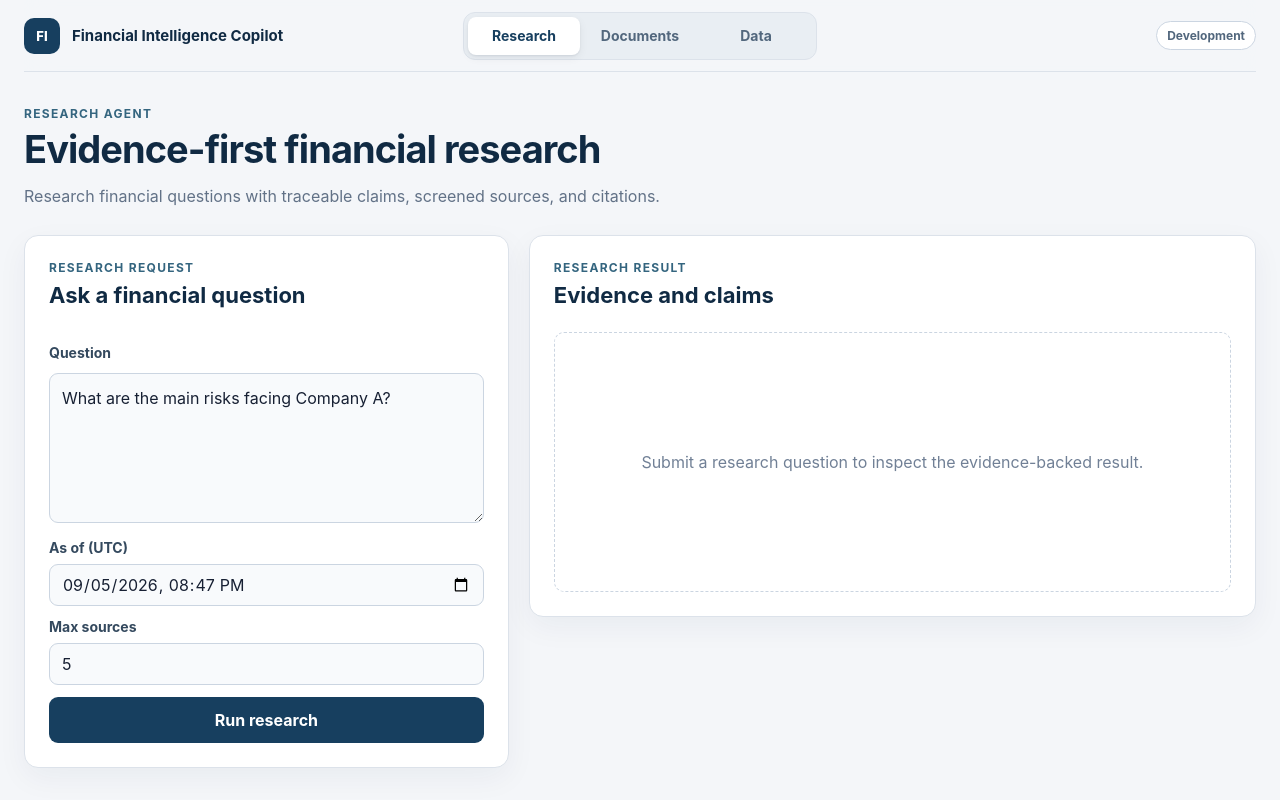
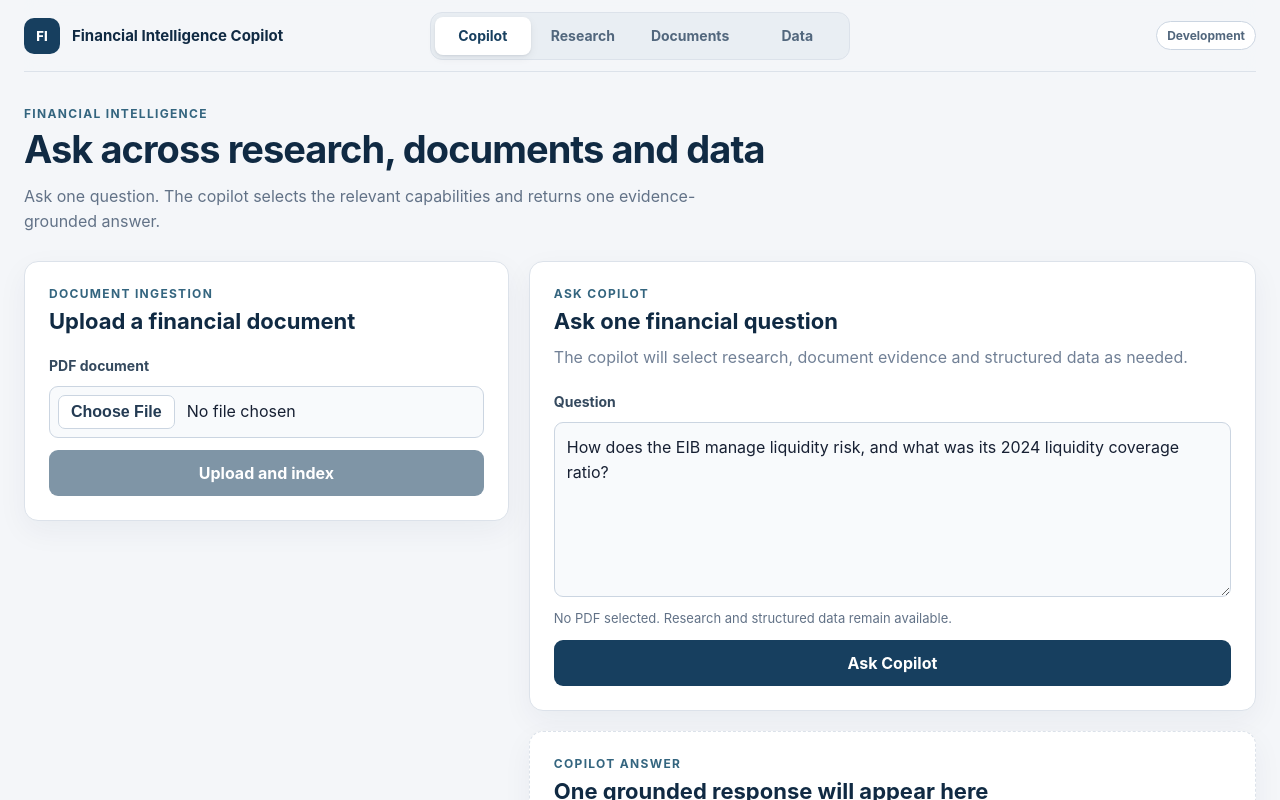
Before and after one commit to kudouhei/financial-intelligence-copilot, a React (Vite) app in the folder frontend/: page / in a window 1280 px wide. Shown: the top 800 px of the page. Built offline with nearby package versions, Linux system fonts and the light colour scheme.

Commit message:
feat: copilot done

```diff
--- a/frontend/src/App.tsx
+++ b/frontend/src/App.tsx
@@ -1,10 +1,17 @@
 import { useState } from 'react'
 
+import { CopilotWorkspace } from './features/copilot/CopilotWorkspace'
+import { DataAgentWorkspace } from './features/data_agent/DataAgentWorkspace'
 import { DocumentRagWorkspace } from './features/document_rag/DocumentRagWorkspace'
 import { ResearchWorkspace } from './features/research/ResearchWorkspace'
-import { DataAgentWorkspace } from './features/data_agent/DataAgentWorkspace'
 
 const workspaceCopy = {
+  copilot: {
+    eyebrow: 'Financial intelligence',
+    title: 'Ask across research, documents and data',
+    description:
+      'Ask one question. The copilot selects the relevant capabilities and returns one evidence-grounded answer.',
+  },
   research: {
     eyebrow: 'Research agent',
     title: 'Evidence-first financial research',
@@ -27,9 +34,19 @@ const workspaceCopy = {
 
 type WorkspaceMode = keyof typeof workspaceCopy
 
+const workspaceTabs: Array<{
+  id: WorkspaceMode
+  label: string
+}> = [
+  { id: 'copilot', label: 'Copilot' },
+  { id: 'research', label: 'Research' },
+  { id: 'documents', label: 'Documents' },
+  { id: 'data', label: 'Data' },
+]
+
 function App() {
   const [mode, setMode] =
-    useState<WorkspaceMode>('research')
+    useState<WorkspaceMode>('copilot')
 
   const activeWorkspace = workspaceCopy[mode]
 
@@ -49,38 +66,19 @@ function App() {
           aria-label="Copilot workspace"
           role="tablist"
         >
+          {workspaceTabs.map((tab) => (
             <button
-            id="workspace-tab-research"
+              key={tab.id}
+              id={`workspace-tab-${tab.id}`}
               type="button"
               role="tab"
-            aria-selected={mode === 'research'}
+              aria-selected={mode === tab.id}
               aria-controls="workspace-panel"
-            onClick={() => setMode('research')}
+              onClick={() => setMode(tab.id)}
             >
-            Research
+              {tab.label}
             </button>
-
-          <button
-            id="workspace-tab-documents"
-            type="button"
-            role="tab"
-            aria-selected={mode === 'documents'}
-            aria-controls="workspace-panel"
-            onClick={() => setMode('documents')}
-          >
-            Documents
-          </button>
-
-          <button
-            id="workspace-tab-data"
-            type="button"
-            role="tab"
-            aria-selected={mode === 'data'}
-            aria-controls="workspace-panel"
-            onClick={() => setMode('data')}
-          >
-            Data
-          </button>
+          ))}
         </nav>
 
         <span className="status-badge">
@@ -104,6 +102,8 @@ function App() {
           role="tabpanel"
           aria-labelledby={`workspace-tab-${mode}`}
         >
+          {mode === 'copilot' && <CopilotWorkspace />}
+
           {mode === 'research' && <ResearchWorkspace />}
 
           {mode === 'documents' && (
--- /dev/null
+++ b/frontend/src/features/copilot/CopilotWorkspace.tsx
@@ -0,0 +1,29 @@
+import { DocumentUploadPanel } from '../document_rag/components/DocumentUploadPanel'
+import { CopilotAnswerPanel } from './components/CopilotAnswerPanel'
+import { CopilotQuestionPanel } from './components/CopilotQuestionPanel'
+import { useCopilot } from './hooks/useCopilot'
+
+import './copilot.css'
+
+export function CopilotWorkspace() {
+  const { state, upload, ask } = useCopilot()
+
+  return (
+    <div className="workspace-grid">
+      <DocumentUploadPanel
+        state={state.upload}
+        onUpload={upload}
+      />
+
+      <div className="workspace-column">
+        <CopilotQuestionPanel
+          hasDocument={state.upload.status === 'success'}
+          isSubmitting={state.answer.status === 'loading'}
+          onSubmit={ask}
+        />
+
+        <CopilotAnswerPanel state={state.answer} />
+      </div>
+    </div>
+  )
+}
--- /dev/null
+++ b/frontend/src/features/copilot/components/CopilotAnswerPanel.tsx
@@ -0,0 +1,123 @@
+import type { CopilotState } from '../hooks/useCopilot'
+import { CopilotSourceCard } from './CopilotSourceCard'
+
+type CopilotAnswerPanelProps = {
+  state: CopilotState['answer']
+}
+
+const coverageLabel = {
+  complete: 'Complete answer',
+  partial: 'Partial answer',
+  insufficient: 'Insufficient evidence',
+} as const
+
+export function CopilotAnswerPanel({
+  state,
+}: CopilotAnswerPanelProps) {
+  if (state.status === 'idle') {
+    return (
+      <section className="panel panel--placeholder">
+        <p className="eyebrow">Copilot answer</p>
+        <h2>One grounded response will appear here</h2>
+        <p>
+          The planner will run only the capabilities needed
+          for your question.
+        </p>
+      </section>
+    )
+  }
+
+  return (
+    <section
+      className="panel copilot-answer-panel"
+      aria-live="polite"
+    >
+      <div className="panel-heading">
+        <p className="eyebrow">Copilot answer</p>
+        <h2>Evidence-grounded response</h2>
+      </div>
+
+      {state.status === 'loading' && (
+        <div className="muted-state">
+          Planning, retrieving evidence and synthesizing
+          one answer…
+        </div>
+      )}
+
+      {state.status === 'error' && (
+        <div className="error-state" role="alert">
+          {state.message}
+        </div>
+      )}
+
+      {state.status === 'success' && (
+        <div className="copilot-answer">
+          <span
+            className={
+              state.data.coverage === 'complete'
+                ? 'status-chip status-chip--success'
+                : 'status-chip status-chip--warning'
+            }
+          >
+            {coverageLabel[state.data.coverage]}
+          </span>
+
+          <p className="copilot-answer-text">
+            {state.data.answer}
+          </p>
+
+          <div>
+            <h3>Modules run</h3>
+
+            <div className="module-list">
+              {state.data.used_modules.length > 0 ? (
+                state.data.used_modules.map((module) => (
+                  <span
+                    key={module}
+                    className="module-chip"
+                  >
+                    {module}
+                  </span>
+                ))
+              ) : (
+                <span className="copilot-context-hint">
+                  No module was executed.
+                </span>
+              )}
+            </div>
+          </div>
+
+          {state.data.sources.length > 0 && (
+            <div>
+              <h3>Supporting evidence</h3>
+
+              <div className="copilot-sources">
+                {state.data.sources.map((source) => (
+                  <CopilotSourceCard
+                    key={source.source_id}
+                    source={source}
+                  />
+                ))}
+              </div>
+            </div>
+          )}
+
+          {state.data.warnings.map((warning) => (
+            <p key={warning} className="warning">
+              {warning}
+            </p>
+          ))}
+
+          <details className="copilot-routing-details">
+            <summary>Why these modules were selected</summary>
+            <p>{state.data.routing_reason}</p>
+          </details>
+
+          <small className="trace-id">
+            Trace ID: {state.data.trace_id}
+          </small>
+        </div>
+      )}
+    </section>
+  )
+}
--- /dev/null
+++ b/frontend/src/features/copilot/components/CopilotQuestionPanel.tsx
@@ -0,0 +1,81 @@
+import { useState } from 'react'
+import type { SubmitEvent } from 'react'
+
+import { BusyText } from '../../../components/BusyText'
+
+type CopilotQuestionPanelProps = {
+  hasDocument: boolean
+  isSubmitting: boolean
+  onSubmit: (question: string) => Promise<void>
+}
+
+export function CopilotQuestionPanel({
+  hasDocument,
+  isSubmitting,
+  onSubmit,
+}: CopilotQuestionPanelProps) {
+  const [question, setQuestion] = useState(
+    'How does the EIB manage liquidity risk, and what was its 2024 liquidity coverage ratio?',
+  )
+
+  function handleSubmit(
+    event: SubmitEvent<HTMLFormElement>,
+  ) {
+    event.preventDefault()
+    void onSubmit(question)
+  }
+
+  return (
+    <section className="panel">
+      <div className="panel-heading">
+        <p className="eyebrow">Ask Copilot</p>
+        <h2>Ask one financial question</h2>
+        <p>
+          The copilot will select research, document
+          evidence and structured data as needed.
+        </p>
+      </div>
+
+      <form
+        className="stack-form"
+        onSubmit={handleSubmit}
+      >
+        <label htmlFor="copilot-question">
+          Question
+        </label>
+
+        <textarea
+          id="copilot-question"
+          className="form-control"
+          value={question}
+          rows={6}
+          minLength={3}
+          required
+          disabled={isSubmitting}
+          onChange={(event) =>
+            setQuestion(event.target.value)
+          }
+        />
+
+        <p className="copilot-context-hint">
+          {hasDocument
+            ? 'The uploaded PDF is available to the planner.'
+            : 'No PDF selected. Research and structured data remain available.'}
+        </p>
+
+        <button
+          className="primary-button"
+          type="submit"
+          aria-busy={isSubmitting}
+          disabled={isSubmitting || !question.trim()}
+        >
+          <BusyText
+            idle="Ask Copilot"
+            busy="Planning and gathering evidence"
+            isBusy={isSubmitting}
+          />
+        </button>
+      </form>
+    </section>
+  )
+}
--- /dev/null
+++ b/frontend/src/features/copilot/components/CopilotSourceCard.tsx
@@ -0,0 +1,40 @@
+import type { CopilotSource } from '../types'
+
+type CopilotSourceCardProps = {
+  source: CopilotSource
+}
+
+export function CopilotSourceCard({
+  source,
+}: CopilotSourceCardProps) {
+  return (
+    <article className="surface-card copilot-source-card">
+      <header>
+        <span className="module-chip">
+          {source.module}
+        </span>
+
+        {source.page_number !== null && (
+          <span>Page {source.page_number}</span>
+        )}
+      </header>
+
+      {source.url ? (
+        <a
+          href={source.url}
+          target="_blank"
+          rel="noreferrer"
+        >
+          {source.label}
+        </a>
+      ) : (
+        <strong>{source.label}</strong>
+      )}
+
+      <details>
+        <summary>View supporting evidence</summary>
+        <p>{source.excerpt}</p>
+      </details>
+    </article>
+  )
+}
--- /dev/null
+++ b/frontend/src/features/copilot/copilot.css
@@ -0,0 +1,85 @@
+.copilot-context-hint {
+    margin: 0;
+    color: var(--color-text-muted);
+    font-size: 13px;
+    line-height: 1.5;
+  }
+
+  .copilot-answer {
+    display: grid;
+    gap: 22px;
+  }
+
+  .copilot-answer h3 {
+    margin: 0 0 10px;
+    color: var(--color-text-strong);
+    font-size: 15px;
+  }
+
+  .copilot-answer-text {
+    margin: 0;
+    color: var(--color-text-body);
+    line-height: 1.7;
+    white-space: pre-wrap;
+  }
+
+  .module-list {
+    display: flex;
+    flex-wrap: wrap;
+    gap: 8px;
+  }
+
+  .module-chip {
+    display: inline-flex;
+    width: fit-content;
+    padding: 5px 9px;
+    border-radius: var(--radius-pill);
+    color: var(--color-accent);
+    background: #eaf2f7;
+    font-size: 12px;
+    font-weight: 750;
+    text-transform: capitalize;
+  }
+
+  .copilot-sources {
+    display: grid;
+    gap: 12px;
+  }
+
+  .copilot-source-card {
+    display: grid;
+    gap: 12px;
+  }
+
+  .copilot-source-card header {
+    display: flex;
+    align-items: center;
+    justify-content: space-between;
+    gap: 12px;
+    color: var(--color-text-muted);
+    font-size: 12px;
+  }
+
+  .copilot-source-card a {
+    width: fit-content;
+    color: var(--color-link);
+    font-weight: 700;
+  }
+
+  .copilot-source-card details p,
+  .copilot-routing-details p {
+    color: var(--color-text-secondary);
+    line-height: 1.6;
+    white-space: pre-wrap;
+  }
+
+  .copilot-routing-details summary {
+    color: var(--color-link);
+    font-weight: 700;
+    cursor: pointer;
+  }
+
+  .trace-id {
+    color: var(--color-text-soft);
+    overflow-wrap: anywhere;
+  }
--- a/frontend/src/index.css
+++ b/frontend/src/index.css
@@ -111,7 +111,7 @@ textarea {
 }
 
 .workspace-switcher button {
-  min-width: 112px;
+  min-width: 96px;
   min-height: 38px;
   padding: 0 16px;
   border: 0;
@@ -400,7 +400,7 @@ input.form-control {
   }
 }
 
-@media (max-width: 760px) {
+@media (max-width: 920px) {
   .app-shell {
     width: min(100% - 32px, 1280px);
     padding-bottom: 32px;
```
Lines whose indentation alone changed are shown as unchanged.
